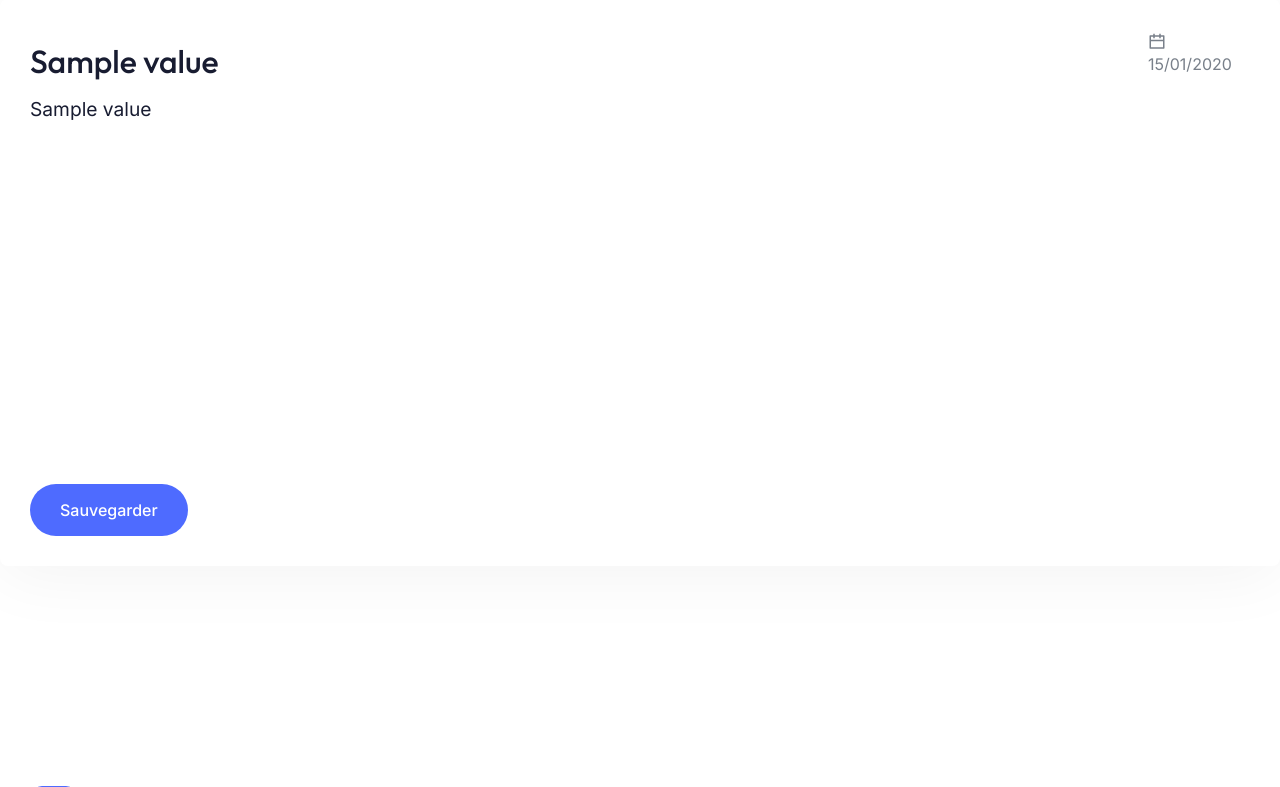
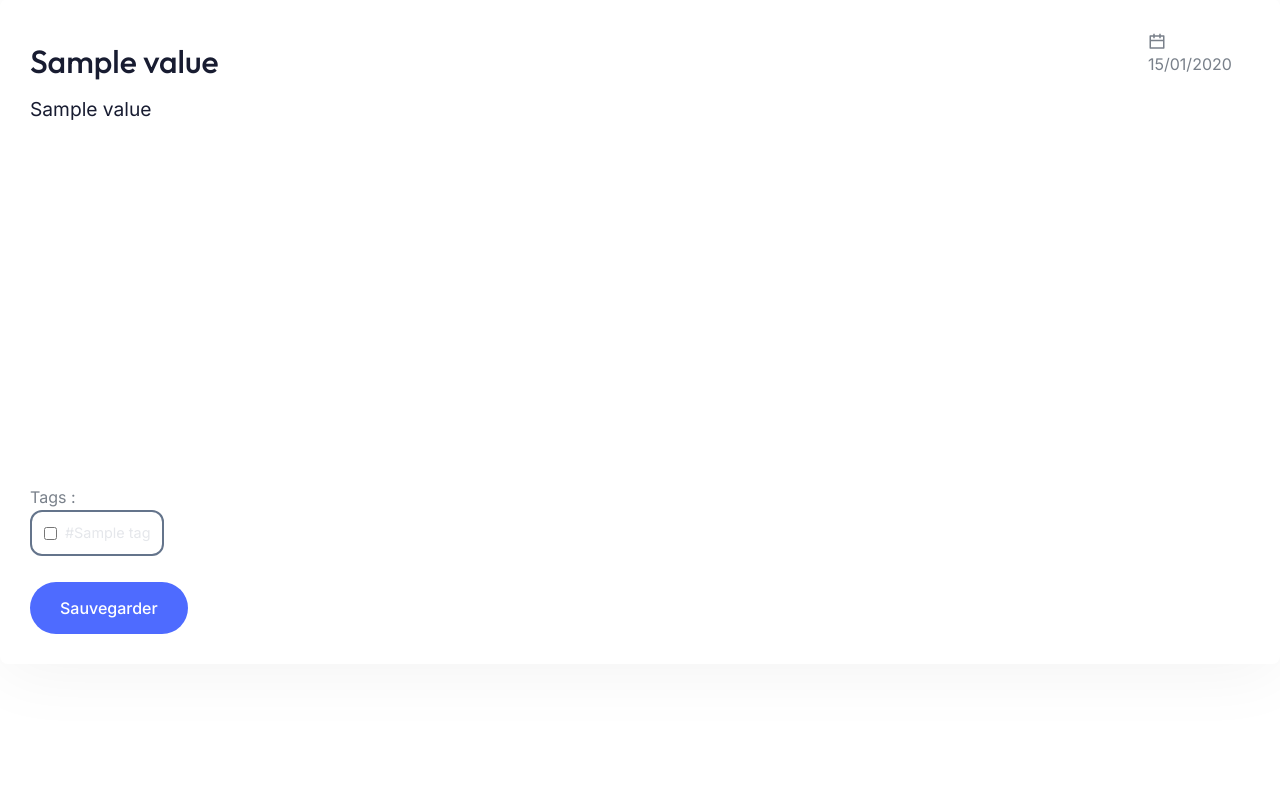
Before and after one commit to Nesrine-Ghaddab/Application-ProjectTracker-GL, a Django app: template ProjectTracker/Notes/templates/Notes/Edit_Note.html in a window 1280 px wide. Shown: the part 191-978 px from the top of the page. Run offline with Django 3.2, Linux system fonts and the light colour scheme; the template is opened without the code that fills it: most values are stand-ins (such as "Sample title", 1, 10 or a date in 2020); some libraries are stand-ins or nearby versions.

Commit message:
Edit tags linked to note functionnality added

```diff
--- a/ProjectTracker/Notes/templates/Notes/Edit_Note.html
+++ b/ProjectTracker/Notes/templates/Notes/Edit_Note.html
@@ -131,6 +131,22 @@
               class="ek tj ml il kk wm xl eq lb w-full bg-transparent border-none focus:outline-none resize-none text-sm opacity-90 whitespace-pre-wrap break-words leading-relaxed"
               style="font-size: 120%; font-weight: normal; font-family: 'Inter', sans-serif; word-break: break-word; overflow-wrap: anywhere; background: transparent; resize: none;"
               placeholder="Écris ta note ici...">{{ note.content.value }}</textarea>
+
+              <!-- Tags -->
+            <div class="mt-4">
+              <label class="block text-sm font-medium text-slate-600 dark:text-slate-300 mb-2">Tags :</label>
+
+            <div style="display:flex; flex-wrap:wrap; gap:8px;">
+              {% for tag in note.fields.tags.queryset %}
+                <label
+                  style="display:inline-flex; align-items:center; gap:8px; padding:8px 12px; border:2px solid #64748b; border-radius:12px; background:transparent;">
+                  <input type="checkbox" name="tags" value="{{ tag.id }}"
+                        {% if tag in note_object.tags.all %}checked{% endif %}/>
+                  <span style="font-size:0.9rem; color:#e5e7eb;">#{{ tag.name }}</span>
+                </label>
+              {% endfor %}
+            </div>
+            </div><br>
 
             <!-- Actions -->
             <div class="flex gap-3 mt-6 pt-6 border-t border-slate-200 dark:border-slate-800">
--- a/ProjectTracker/Notes/views.py
+++ b/ProjectTracker/Notes/views.py
@@ -32,7 +32,7 @@ def edit_note(request, note_id):
 			return redirect('Notes:Details_Note', note_id=note.id)
 	else:
 		form = NoteForm(instance=note)
-	return render(request, "Notes/Edit_Note.html", {"note":form, "note_id": note_id, "date_update": note.update_at})
+	return render(request, "Notes/Edit_Note.html", {"note_object": note, "note":form, "note_id": note_id, "date_update": note.update_at})
 
 def delete_note(request, note_id):
 	note = Note.objects.get(pk = note_id)
```
Also changed, not shown: ProjectTracker/db.sqlite3.
